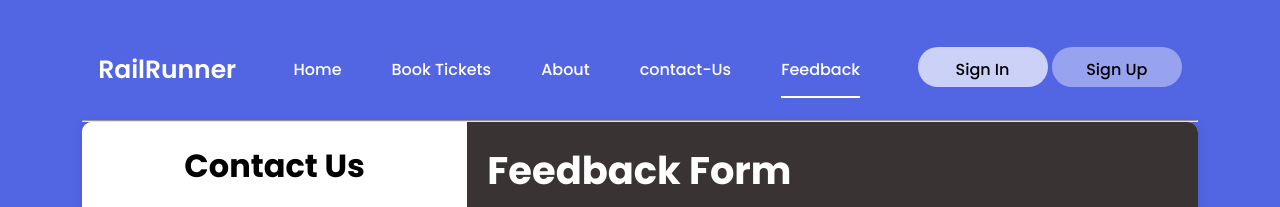
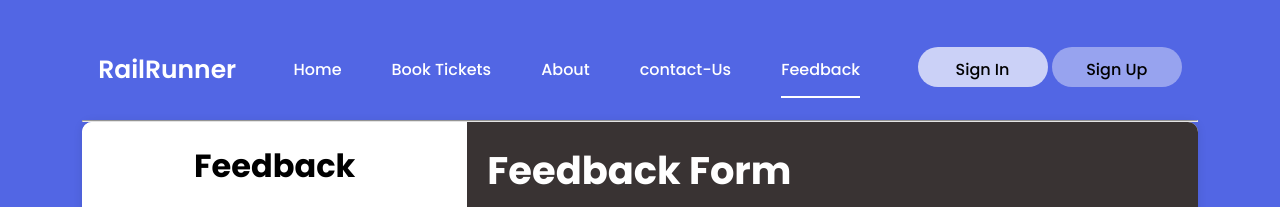
Before and after one commit to Mp3949/TrainRunner, a website with bundled scripts: page feedback.html in a window 1280 px wide. Shown: the top 207 px of the page. Built offline with nearby package versions, Linux system fonts and the light colour scheme; no server answers.

Commit message:
Update feedback.html

```diff
--- a/feedback.html
+++ b/feedback.html
@@ -44,7 +44,7 @@
 
         <div class="container">
             <div class="left-column">
-                <h1>Contact Us</h1>
+                <h1>Feedback</h1>
                 <p class="para">
                     Thank you for visiting RailRunner, a website that helps you search for trains between stations and
                     tourist places based on your destination. As the creator of this website, I am thrilled to know that
```
